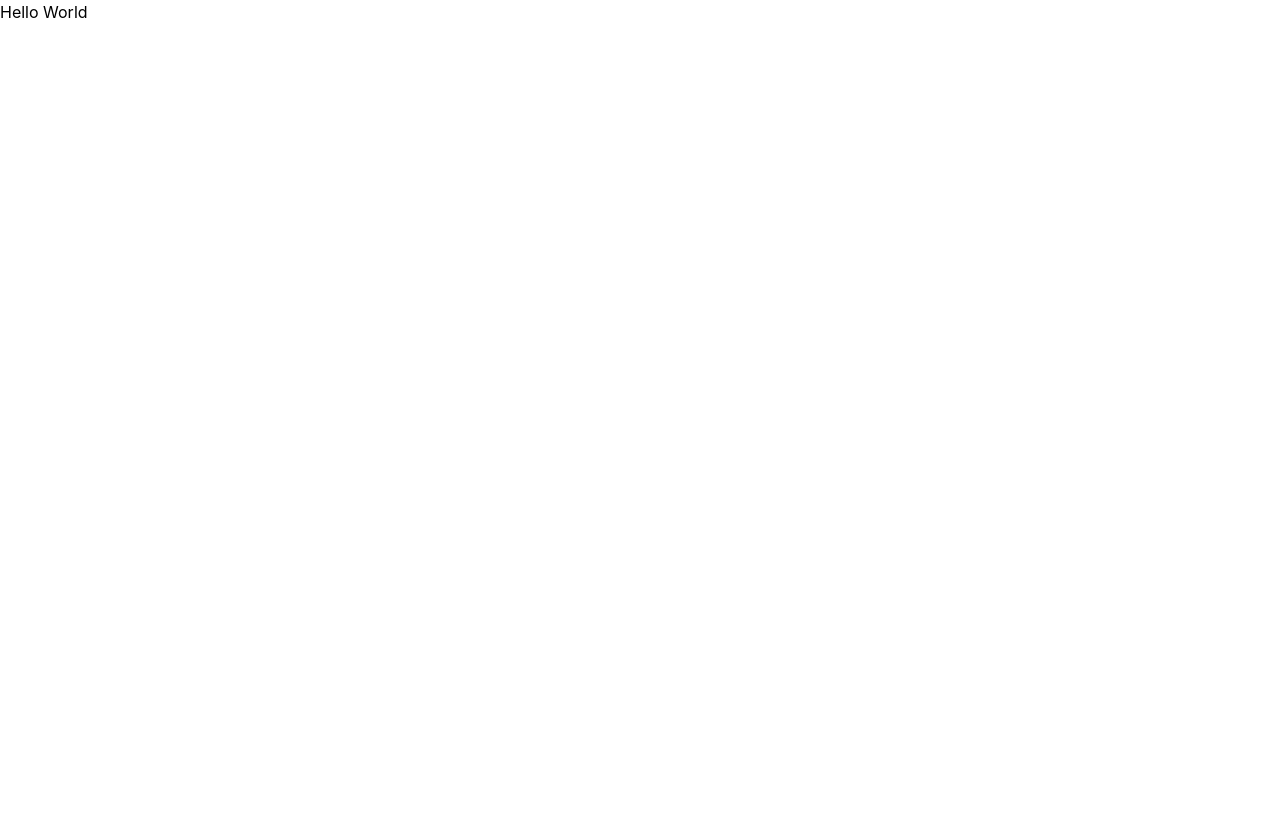
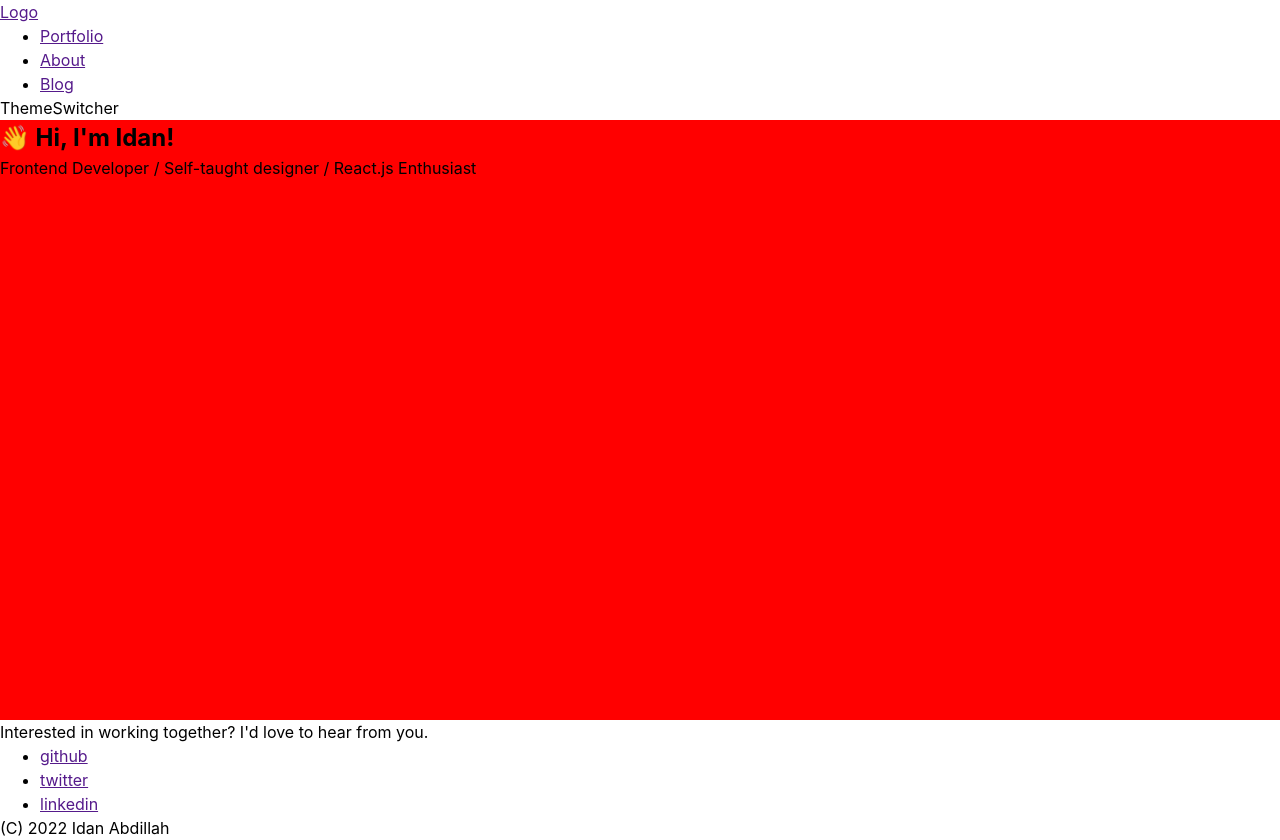
Before and after one commit to onpilot/onpilot.github.io, a React (Create React App) app: page / in a window 1280 px wide. Before the commit the page ends 800 px from the top, so only its background shows below. Built offline with nearby package versions, Linux system fonts and the light colour scheme.

Commit message:
rough project and layout setup

```diff
--- a/src/components/App.tsx
+++ b/src/components/App.tsx
@@ -1,7 +1,18 @@
 import './../styles/App.css';
+import Nav from './Nav';
+import ThemeSwitcher from './ThemeSwitcher';
+import Hero from './Hero';
+import Footer from './Footer';
 
 function App() {
-  return <div className='App'>Hello World</div>;
+  return (
+    <div className='App'>
+      <Nav />
+      <ThemeSwitcher />
+      <Hero />
+      <Footer />
+    </div>
+  );
 }
 
 export default App;
--- /dev/null
+++ b/src/components/Footer.tsx
@@ -0,0 +1,25 @@
+import React from 'react';
+
+const Footer = () => {
+  return (
+    <>
+      <p>Interested in working together? I'd love to hear from you.</p>
+      <div>
+        <ul>
+          <li>
+            <a href=''>github</a>
+          </li>
+          <li>
+            <a href=''>twitter</a>
+          </li>
+          <li>
+            <a href=''>linkedin</a>
+          </li>
+        </ul>
+      </div>
+      <p>(C) 2022 Idan Abdillah</p>
+    </>
+  );
+};
+
+export default Footer;
--- /dev/null
+++ b/src/components/Hero.tsx
@@ -0,0 +1,14 @@
+import React from 'react';
+import Section from '../layout/Section';
+
+const Hero = () => {
+  return (
+    <Section>
+      <h1>👋 Hi, I'm Idan!</h1>
+      {/* @TODO: typing animation */}
+      <p>Frontend Developer / Self-taught designer / React.js Enthusiast</p>
+    </Section>
+  );
+};
+
+export default Hero;
--- /dev/null
+++ b/src/components/Nav.tsx
@@ -0,0 +1,22 @@
+import React from 'react';
+
+const Nav = () => {
+  return (
+    <nav>
+      <a href=''>Logo</a>
+      <ul>
+        <li>
+          <a href=''>Portfolio</a>
+        </li>
+        <li>
+          <a href=''>About</a>
+        </li>
+        <li>
+          <a href=''>Blog</a>
+        </li>
+      </ul>
+    </nav>
+  );
+};
+
+export default Nav;
--- /dev/null
+++ b/src/components/ThemeSwitcher.tsx
@@ -0,0 +1,7 @@
+import React from 'react';
+
+const ThemeSwitcher = () => {
+  return <div>ThemeSwitcher</div>;
+};
+
+export default ThemeSwitcher;
--- a/src/index.tsx
+++ b/src/index.tsx
@@ -9,9 +9,9 @@ const root = ReactDOM.createRoot(
   document.getElementById('root') as HTMLElement
 );
 root.render(
-  <React.StrictMode>
-    <App />
-  </React.StrictMode>
+  // <React.StrictMode>
+  <App />
+  // </React.StrictMode>
 );
 
 // If you want to start measuring performance in your app, pass a function
--- /dev/null
+++ b/src/layout/Section.tsx
@@ -0,0 +1,8 @@
+import React from 'react';
+import style from './section.module.css';
+
+const Section = ({ children }: any) => {
+  return <section className={style.section}>{children}</section>;
+};
+
+export default Section;
--- /dev/null
+++ b/src/layout/section.module.css
@@ -0,0 +1,4 @@
+.section {
+  height: 600px;
+  background-color: red;
+}
```
